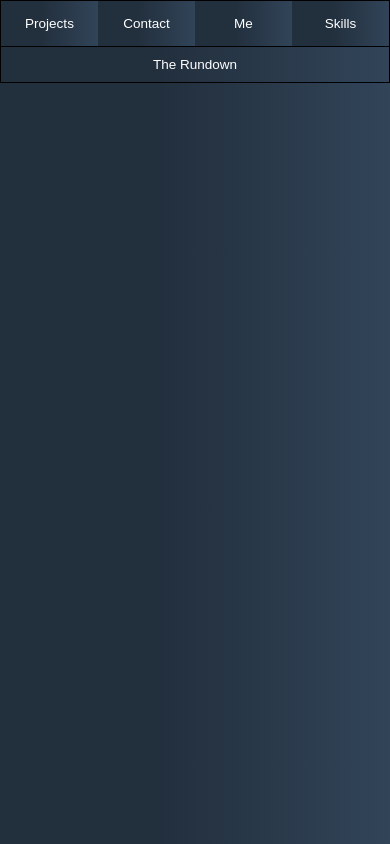
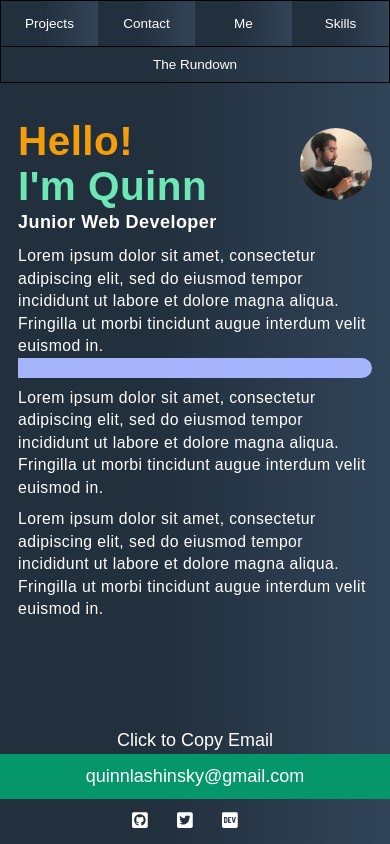
Before and after one commit to QMaximillian/quinn-personal-website, a Next.js app: page /me in a window 390 px wide. Built offline with nearby package versions, Linux system fonts and the light colour scheme; a web font is replaced by a local one.

Commit message:
Add responsive sizing for /me route
Change name of DeveloperInfo to DeveloperInfoPreview. Make new DeveloperInfo component to handle long form info about me. Add new animation component for showing aside type info

```diff
--- a/components/DeveloperInfo.js
+++ b/components/DeveloperInfo.js
@@ -1,24 +1,49 @@
+/* eslint-disable react/require-default-props */
 import * as React from 'react'
 import { lorem } from '../utilities/index'
+import MoreInfo from './MoreInfo'
+import Contact from './Contact'
+import PropTypes from 'prop-types'
 
-function DeveloperInfo() {
+function DeveloperInfoPreview({ imgSrc = '', imgAlt = '' }) {
   return (
-    <div className="text-white p-4 w-full tracking-wide font-bold flex flex-col justify-center items-center">
-      <div className="w-full pt-4">
-        <h1 className="text-yellow-500 text-5xl sm:text-8xl">
-          Hello!
-          <div className="text-green-300">I&apos;m Quinn</div>
-        </h1>
-
-        <div className="text-lg sm:text-2xl font-semibold">
+    <div className="flex flex-col content-end h-full">
+      <div className="justify-start flex-grow text-white p-4 w-full tracking-wide font-bold flex flex-col items-center">
+        <div className="w-full pt-4">
+          <div className="flex justify-between items-center">
+            <h1 className="text-yellow-500 text-4xl sm:text-8xl">
+              Hello!
+              <div className="table-cell align-bottom text-green-300 whitespace-nowrap">
+                I&apos;m Quinn
+              </div>
+            </h1>
+            <div className="h-16 w-16 sm:w-40 sm:h-40">
+              <img
+                className="object-top object-cover rounded-full h-full w-full"
+                src={imgSrc}
+                alt={imgAlt}
+              />
+            </div>
+          </div>
+        </div>
+        <div className="self-start text-base sm:text-2xl font-semibold">
           Junior Web Developer
         </div>
-        <p className="pt-2 sm:pt-3 text-base font-light">{lorem}</p>
+        <p className="pt-2 sm:pt-3 text-sm font-light">{lorem}</p>
+        <MoreInfo />
+        <p className="pt-2 sm:pt-3 text-sm font-light">{lorem}</p>
+        <p className="pt-2 sm:pt-3 text-sm font-light">{lorem}</p>
       </div>
+      <Contact />
     </div>
   )
 }
 
-DeveloperInfo.displayName = 'DeveloperInfo'
+DeveloperInfoPreview.propTypes = {
+  imgAlt: PropTypes.string,
+  imgSrc: PropTypes.string,
+}
 
-export default DeveloperInfo
+DeveloperInfoPreview.displayName = 'DeveloperInfoPreview'
+
+export default DeveloperInfoPreview
--- /dev/null
+++ b/components/DeveloperInfoPreview.js
@@ -0,0 +1,24 @@
+import * as React from 'react'
+import { lorem } from '../utilities/index'
+
+function DeveloperInfoPreview() {
+  return (
+    <div className="text-white p-4 w-full tracking-wide font-bold flex flex-col justify-center items-center">
+      <div className="w-full pt-4">
+        <h1 className="text-yellow-500 text-5xl sm:text-8xl">
+          Hello!
+          <div className="text-green-300">I&apos;m Quinn</div>
+        </h1>
+
+        <div className="text-lg sm:text-2xl font-semibold">
+          Junior Web Developer
+        </div>
+        <p className="pt-2 sm:pt-3 text-base font-light">{lorem}</p>
+      </div>
+    </div>
+  )
+}
+
+DeveloperInfoPreview.displayName = 'DeveloperInfoPreview'
+
+export default DeveloperInfoPreview
--- /dev/null
+++ b/components/MoreInfo.js
@@ -0,0 +1,29 @@
+import * as React from 'react'
+import { motion } from 'framer-motion'
+
+function MoreInfo() {
+  const [isOpen, setIsOpen] = React.useState(false)
+  return (
+    <motion.div
+      layout
+      transition={{ duration: 0.7 }}
+      animate={{
+        // width: isOpen ? '100%' : '25%',
+        // height: isOpen ? '200px' : '50px',
+        // clipPath: isOpen
+        //   ? 'polygon(0% 0%, 95% 0, 100% 50%, 95% 100%, 0% 100%)'
+        //   : 'polygon(0% 0%, 80% 0, 100% 50%, 80% 100%, 0% 100%)',
+        height: isOpen ? '200px' : '20px',
+      }}
+      onTap={() => setIsOpen((x) => !x)}
+      style={
+        {
+          // clipPath: 'polygon(0% 0%, 80% 0, 100% 50%, 80% 100%, 0% 100%)',
+        }
+      }
+      className=" bg-indigo-300 self-start w-full rounded-r-xl"
+    />
+  )
+}
+
+export default MoreInfo
--- a/components/WhoAmIDetails.js
+++ b/components/WhoAmIDetails.js
@@ -1,7 +1,7 @@
 import * as React from 'react'
 import { AnimatePresence, useReducedMotion, motion } from 'framer-motion'
 import { useRouter } from 'next/router'
-import DeveloperInfo from './DeveloperInfo'
+import DeveloperInfoPreview from './DeveloperInfoPreview'
 
 function WhoAmIDetails() {
   const router = useRouter()
@@ -40,7 +40,7 @@ function WhoAmIDetails() {
             exit="closed"
             className="overflow-hidden"
           >
-            <DeveloperInfo />
+            <DeveloperInfoPreview />
           </motion.div>
         )}
       </AnimatePresence>
--- a/pages/_app.js
+++ b/pages/_app.js
@@ -2,7 +2,7 @@ import PropTypes from 'prop-types'
 import { motion, AnimatePresence, useReducedMotion } from 'framer-motion'
 import Navigation from '../components/Navigation'
 import GradientBackground from '../components/GradientBackground'
-import DeveloperInfo from '../components/DeveloperInfo'
+import DeveloperInfoPreview from '../components/DeveloperInfoPreview'
 import '../styles/globals.css'
 // @font-face {
 //   font-family: 'Cera Pro Regular';
@@ -41,7 +41,7 @@ function MyApp({ Component, pageProps, router }) {
       >
         <div className="sticky top-0 md:h-screen md:w-40 lg:w-64 xl:w-96">
           <div className="hidden">
-            <DeveloperInfo />
+            <DeveloperInfoPreview />
           </div>
           {/* Placeholder Element */}
           <div className="border-2 border-black bg-purple-400 h-1/2 hidden md:block" />
--- a/pages/index.js
+++ b/pages/index.js
@@ -1,5 +1,5 @@
 import Head from 'next/head'
-import DeveloperInfo from '../components/DeveloperInfo'
+import DeveloperInfoPreview from '../components/DeveloperInfoPreview'
 import Skills from '../components/Skills'
 import SectionBreak from '../components/SectionBreak'
 import Contact from '../components/Contact'
@@ -20,7 +20,7 @@ export default function Home() {
           crossOrigin=""
         />
       </Head>
-      <DeveloperInfo />
+      <DeveloperInfoPreview />
       <SectionBreak />
       <section
         className="w-full flex flex-col justify-center items-center p-2"
--- a/pages/me.js
+++ b/pages/me.js
@@ -1,3 +1,12 @@
+import DeveloperInfo from '../components/DeveloperInfo'
+
 export default function Me() {
-  return <div className="h-full w-full"></div>
+  return (
+    <div className="max-w-3xl h-full">
+      <DeveloperInfo
+        imgSrc="images/quinn-with-timmy.jpeg"
+        imgAlt="Quinn Lashinsky holding and petting Timmy the cat"
+      />
+    </div>
+  )
 }
```
Also changed, not shown: public/images/quinn-with-timmy.jpeg (added).
